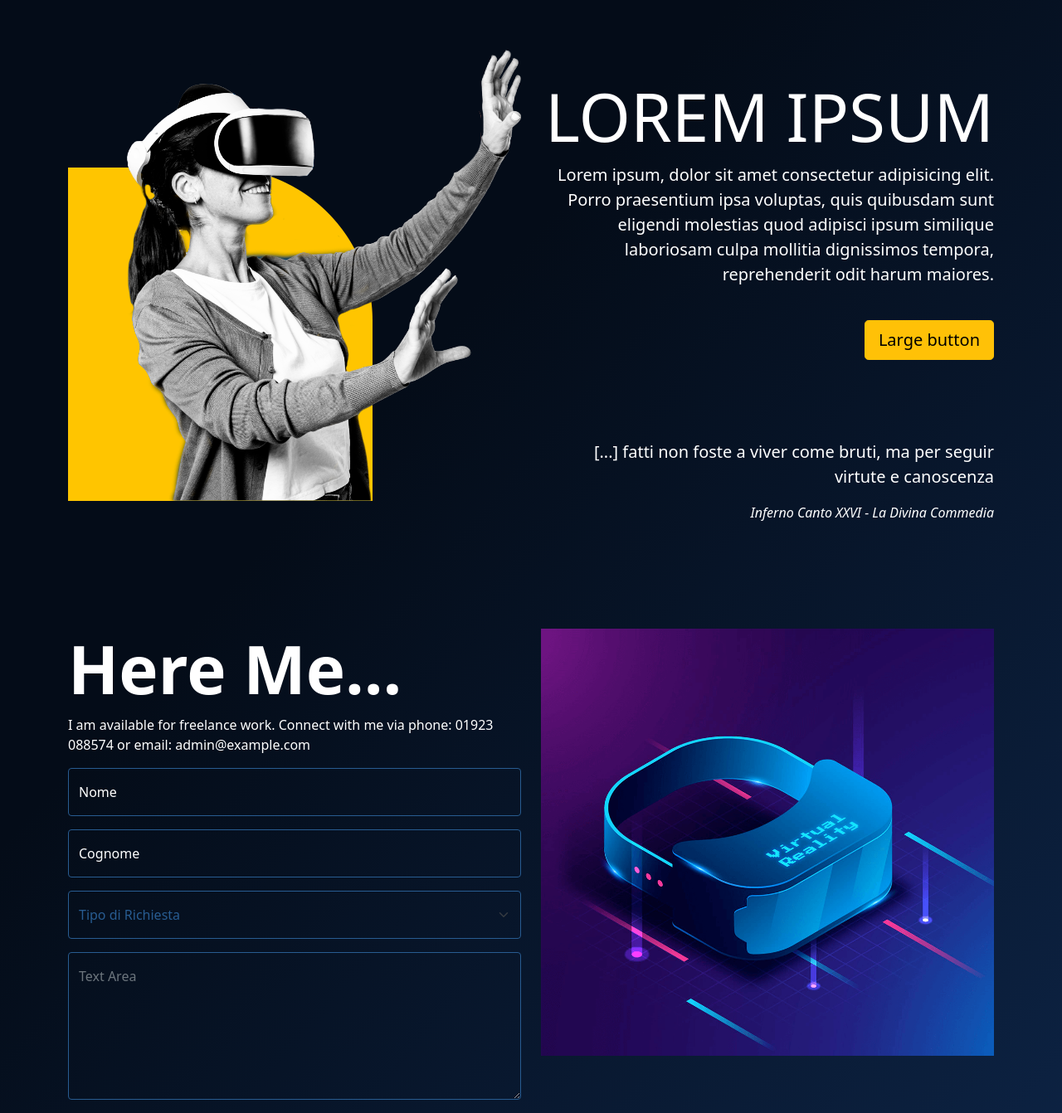
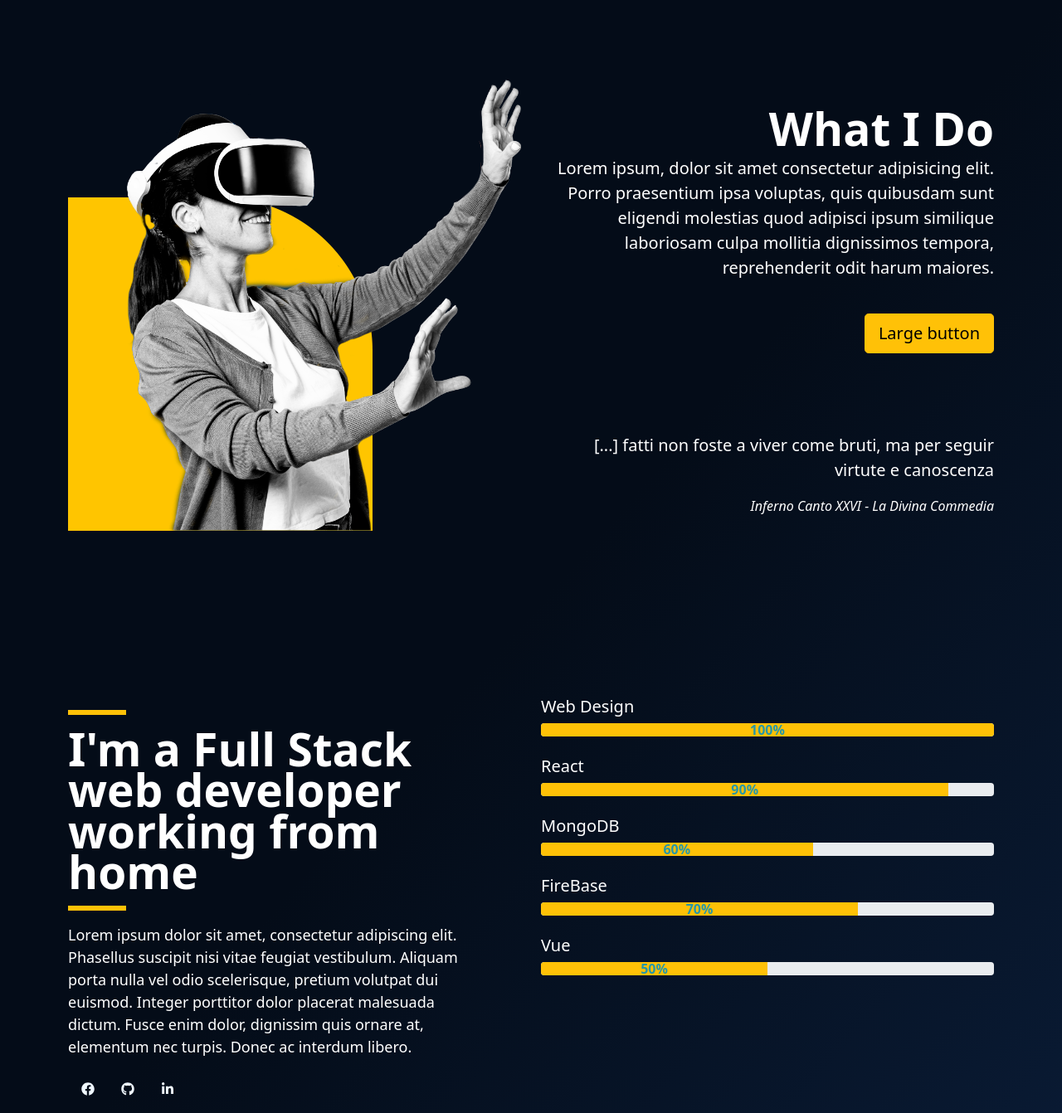
Before and after one commit to ChrisBridge/my-portfolio-react, a React (Create React App) app: page / in a window 1280 px wide. Shown: the part 1608-2950 px from the top of the page at 83% size. Built offline with nearby package versions, Linux system fonts and the light colour scheme.

Commit message:
finish home page
add skill component and finish home page

```diff
--- a/src/App.js
+++ b/src/App.js
@@ -1,5 +1,5 @@
 import React, { Component } from 'react'
-import './App.css'
+import './Global.scss'
 import { CardGroup, Col, Container,} from 'react-bootstrap'
 import Hero from './components/Hero/Hero'
 import Tech from './components/Tech/technology'
@@ -13,12 +13,14 @@
 import ImageTwo from './img/box-2.png'
 import ImageTree from './img/box-3.png'
 
+import Skill from './components/Skill/skill'
+
 export default class App extends Component {
   state ={
     cards: [
       {id: 0, nome: 'Card-1', immagine: ImageTree, testo: 'Lorem ipsum dolor sit amet, consectetur adipiscing elit. Nunc vel libero at ipsum mollis ullamcorper vitae in mi.'},
       {id: 1, nome: 'Card-2', immagine: ImageTwo,  testo: 'Lorem ipsum dolor sit amet, consectetur adipiscing elit. Nunc vel libero at ipsum mollis ullamcorper vitae in mi'},
-      {id: 2, nome: 'Card-3', immagine: ImageOne,  testo: 'Lorem ipsum dolor sit amet, consectetur adipiscing elit. Nunc vel libero at ipsum mollis ullamcorper vitae in mi'}
+      {id: 2, nome: 'Card-3', immagine: ImageOne,  testo: 'Lorem ipsum dolor sit amet, consectetur adipiscing elit. Nunc vel libero at ipsum mollis ullamcorper vitae in mi'},
     ]
   }
   render() {
@@ -41,6 +43,7 @@
           </CardGroup>
         </Row>
         <Feature />
+        <Skill />
         <Contact />
       </Container>
     )
--- a/src/App.css
+++ b/src/Global.scss
@@ -9,3 +9,7 @@
         margin: 0;
         padding: 0;
 }
+
+p{
+        font-size: 18px;
+}
--- a/src/components/Feature/feature.jsx
+++ b/src/components/Feature/feature.jsx
@@ -8,13 +8,13 @@
     render() {
         return (
         <>
-        <Row className="feature_box" >
+        <Row className="feature_box align-items-center" >
             <Col xs={12} md={6}>
                 <img src={Image} alt="" className='feature_img' />
             </Col>
             <Col xs={12} md={6}>
                 <div className="feature_content mt-5">
-                    <h2 className='mt-5 pt-5'>Lorem Ipsum</h2>
+                    <h2 className='mt-5 pt-5'>What I Do</h2>
                     <p className='mt-2'>Lorem ipsum, dolor sit amet consectetur adipisicing elit. Porro praesentium ipsa voluptas, quis quibusdam sunt eligendi molestias quod adipisci ipsum similique laboriosam culpa mollitia dignissimos tempora, reprehenderit odit harum maiores.</p>
                     <Button variant="warning" size="lg" className='mt-4'>Large button</Button>{' '}
                     <blockquote className='mt-5 pt-5'>
--- a/src/components/Feature/feature.scss
+++ b/src/components/Feature/feature.scss
@@ -5,8 +5,9 @@
 .feature_content{
     text-align: end;
     h2{
-        font-size: 80px;
-        text-transform: uppercase;
+        font-size: 55px;
+        font-weight: 900;
+        line-height: 0.9;
     }
     p{
         font-size: 20px;
--- a/src/components/Footer/footer.jsx
+++ b/src/components/Footer/footer.jsx
@@ -9,13 +9,12 @@
         return (
             <div className='footer'>
             <Container className='mt-5 py-5'>
-                <Row className='align-items-center'>
-                    <Col xs={12} md={4}><img src={Logo} alt="Future" className='logo_footer' /></Col>
-                    <Col xs={12} md={4}>2 of 3 (wider)</Col>
-                    <Col xs={12} md={4}>Copyright © 2021 Rainbow-Themes. All Rights Reserved.</Col>
+                <Row className='align-items-center justify-content-end'>
+                    <Col xs={12} md={6}><img src={Logo} alt="Future" className='logo_footer' /></Col>
+                    {/* <Col xs={12} md={4}>2 of 3 (wider)</Col> */}
+                    <Col xs={12} md={6} className='text-end'>Copyright © {new Date().getUTCFullYear()}. Chris Mann. All Rights Reserved.</Col>
                 </Row>
             </Container>
-
             </div>
         )
     }
--- a/src/components/Footer/footer.scss
+++ b/src/components/Footer/footer.scss
@@ -4,3 +4,12 @@
         width: 100px;
     }
 }
+
+@media (max-width: 768px) {
+  .footer{
+      text-align: center;
+      img{
+          margin-bottom: 2rem;
+      }
+  }
+}
--- /dev/null
+++ b/src/components/Skill/skill.jsx
@@ -0,0 +1,46 @@
+import React, { Component } from 'react'
+import './skill.scss'
+import { Link } from 'react-router-dom';
+import { Row, Col, ProgressBar,Nav } from 'react-bootstrap';
+import { FaFacebook, FaGithub, FaLinkedinIn } from 'react-icons/fa';
+
+
+export default class skill extends Component {
+    render() {
+        const WebDesign = 100;
+        const React = 90;
+        const MongoDB = 60;
+        const FireBase = 70;
+        const Vue = 50;
+        return (
+            <div className='skill'>
+                <Row>
+                    <Col xs={12} md={6} className='pe-5 skill_content'>
+                        <div className="bar"></div>
+                        <h1>I'm a Full Stack web developer working from home</h1>
+                        <div className="bar"></div>
+                        <p>Lorem ipsum dolor sit amet, consectetur adipiscing elit. Phasellus suscipit nisi vitae feugiat vestibulum. Aliquam porta nulla vel odio scelerisque, pretium volutpat dui euismod. Integer porttitor dolor placerat malesuada dictum. Fusce enim dolor, dignissim quis ornare at, elementum nec turpis. Donec ac interdum libero.</p>
+                        <Nav className='socialIcon my-3'>
+                            <Nav.Link className='link icon_social'> <Link to={'/'}><FaFacebook /></Link> </Nav.Link>
+                            <Nav.Link className='link icon_social'> <Link to={'/'}><FaGithub /></Link> </Nav.Link>
+                            <Nav.Link className='link icon_social'> <Link to={'/'}><FaLinkedinIn /></Link> </Nav.Link>
+                        </Nav>
+                    </Col>
+                    <Col xs={12} md={6}>
+                        <h5>Web Design</h5>
+                        <ProgressBar className='mb-4' now={WebDesign} label={`${WebDesign}%`}/>
+                        <h5>React</h5>
+                        <ProgressBar className='mb-4' now={React} label={`${React}%`}/>
+                        <h5>MongoDB</h5>
+                        <ProgressBar className='mb-4' now={MongoDB} label={`${MongoDB}%`}/>
+                        <h5>FireBase</h5>
+                        <ProgressBar className='mb-4' now={FireBase} label={`${FireBase}%`}/>
+                        <h5>Vue</h5>
+                        <ProgressBar className='mb-4' now={Vue} label={`${Vue}%`}/>
+                    </Col>
+                </Row>
+
+            </div>
+        )
+    }
+}
--- /dev/null
+++ b/src/components/Skill/skill.scss
@@ -0,0 +1,42 @@
+.skill{
+    margin: 200px 0;
+    .bar{
+        height: 6px;
+        width: 70px;
+        background-color: #ffc107;
+        margin: 1rem 0;
+
+    }
+    h1{
+        font-size: 55px;
+        font-weight: 900;
+        line-height: 0.9;
+    }
+
+    a{
+        color: aliceblue;
+        &:hover{
+            color: #ffc107;
+        }
+    }
+
+    .progress-bar {
+        background: #ffc107;
+        color: #2697a8;
+        font-size: 1rem;
+        font-weight: 700;
+    }
+}
+
+@media (max-width: 768px) {
+    .skill{
+        margin: 50px 0;
+        .bar{
+            margin: 1rem auto;
+        }
+        .skill_content{
+            padding: 1rem!important;
+            text-align: center;
+        }
+    }
+}
--- a/src/styles/variables.scss
+++ b/src/styles/variables.scss
@@ -3,3 +3,4 @@
 
 $yellow: #ffc107;
 $white: rgb(232, 232, 232);
+$blue: #2697a8;
```
